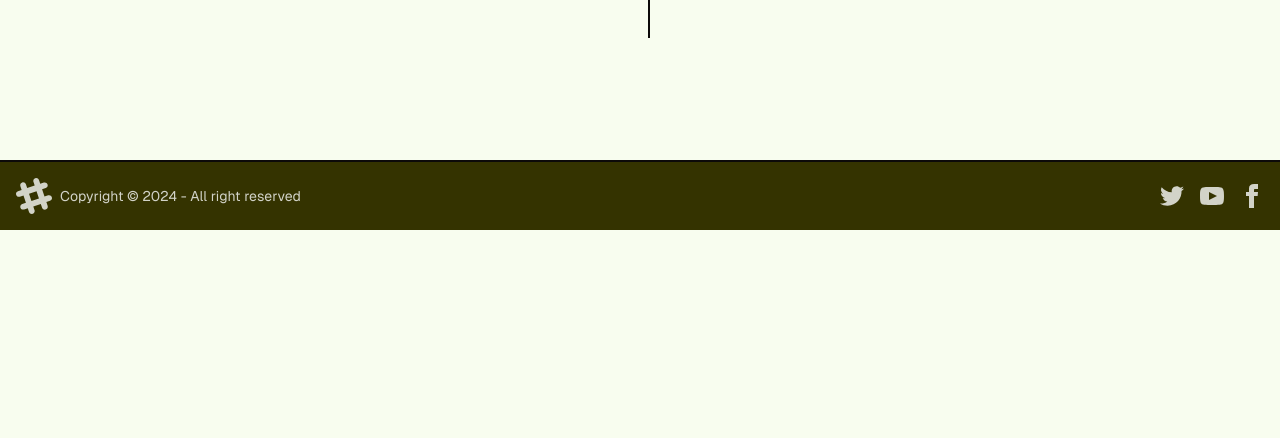
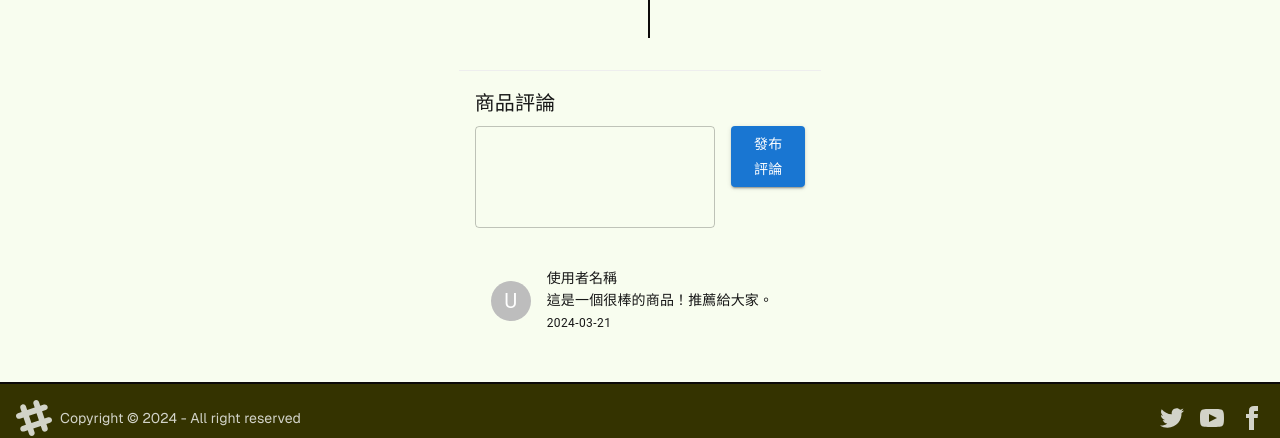
Before and after one commit to party1168/NtunhsMall, a Next.js app: page /merchandise in a window 1280 px wide. Shown: the part 704-1142 px from the top of the page. Before the commit the page ends 934 px from the top, so only its background shows below. Built offline with nearby package versions, Linux system fonts and the light colour scheme.

Commit message:
feat: 新增評論區

```diff
--- a/app/cart/page.jsx
+++ b/app/cart/page.jsx
@@ -2,6 +2,7 @@
 import Image from 'next/image';
 import Link from 'next/link';
 import { useState } from 'react';
+import { FaRegTrashCan } from "react-icons/fa6";
 export default function Cart() {
     const [items, setItems] = useState([
         {
@@ -45,6 +46,9 @@ export default function Cart() {
                             </button>
                         </div>
                         <p className="w-24 text-right">${item.price * item.quantity}</p>
+                        <button className='hover:text-red-500'>
+                            <FaRegTrashCan />
+                        </button>
                     </div>
                 ))}
                 <div className="flex justify-between items-center mt-8">
--- a/app/merchandise/page.jsx
+++ b/app/merchandise/page.jsx
@@ -3,6 +3,7 @@ import { Lens } from "../components/ui/lens";
 import Image from "next/image";
 import { useState } from "react";
 import Link from "next/link";
+import { Box, Button, TextField, Typography, List, ListItem, Avatar } from "@mui/material";
 export default function Merchandise() {
   const [hovering, setHovering] = useState(false);
   return (
@@ -37,9 +38,9 @@ export default function Merchandise() {
                 塞提阿萬指定裝備
               </span>
               升級版的鞭擊增益系统WES 3.0與高抗扭中管，
-              <br/>
+              <br />
               使ARS-HS PLUS連貫平抽更敏捷，
-              <br/>
+              <br />
               進攻下壓角度更尖銳，
               <br />
               結合小拍面帶來俐落打感，引領神速新世代。</p>
@@ -52,6 +53,46 @@ export default function Merchandise() {
             </button>
           </div>
         </div>
+        <div>
+          <Box sx={{ mt: 4, p: 2, borderTop: '1px solid #eee' }}>
+            <Typography variant="h6" gutterBottom>
+              商品評論
+            </Typography>
+
+            {/* Comment Input */}
+            <Box sx={{ display: 'flex', gap: 2, mb: 3 }}>
+              <TextField
+                fullWidth
+                multiline
+                rows={3}
+                variant="outlined"
+                color="text.red"
+              />
+              <Button
+                variant="contained"
+                sx={{ height: 'fit-content' }}
+              >
+                發布評論
+              </Button>
+            </Box>
+
+            {/* Comments List */}
+            <List>
+              <ListItem sx={{ display: 'flex', gap: 2, mb: 2 }}>
+                <Avatar>U</Avatar>
+                <Box>
+                  <Typography variant="subtitle2">使用者名稱</Typography>
+                  <Typography variant="body2" color="text.white">
+                    這是一個很棒的商品！推薦給大家。
+                  </Typography>
+                  <Typography variant="caption" color="text.white">
+                    2024-03-21
+                  </Typography>
+                </Box>
+              </ListItem>
+            </List>
+          </Box>
+        </div>
       </div>
     </div>
   );
--- a/package.json
+++ b/package.json
@@ -9,6 +9,9 @@
     "lint": "next lint"
   },
   "dependencies": {
+    "@emotion/react": "^11.14.0",
+    "@emotion/styled": "^11.14.0",
+    "@mui/material": "^6.3.0",
     "clsx": "^2.1.1",
     "framer-motion": "^11.15.0",
     "next": "^15.1.2",
```
Also changed, not shown: 1 other file (tests, documents, lock files or other folders).
